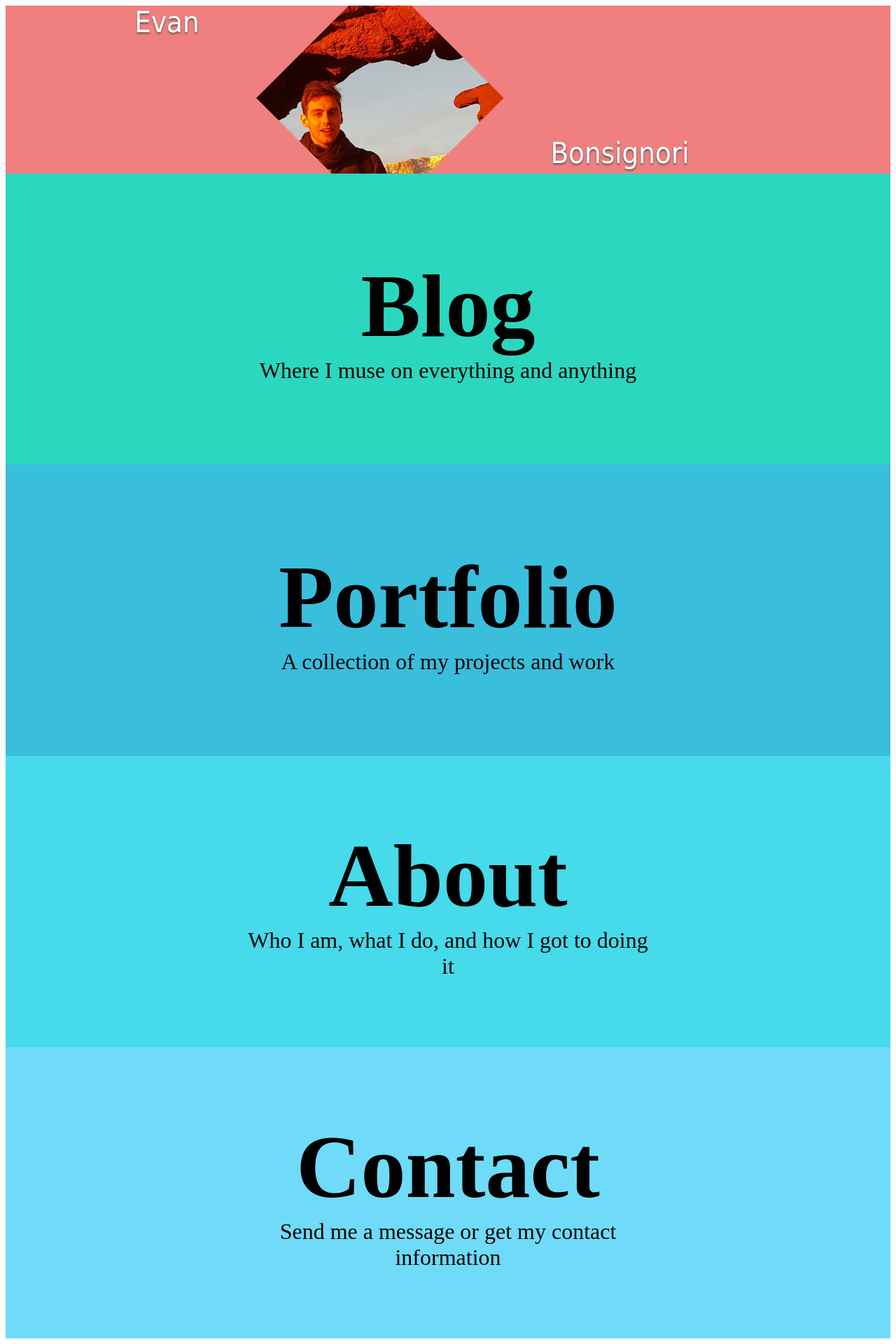
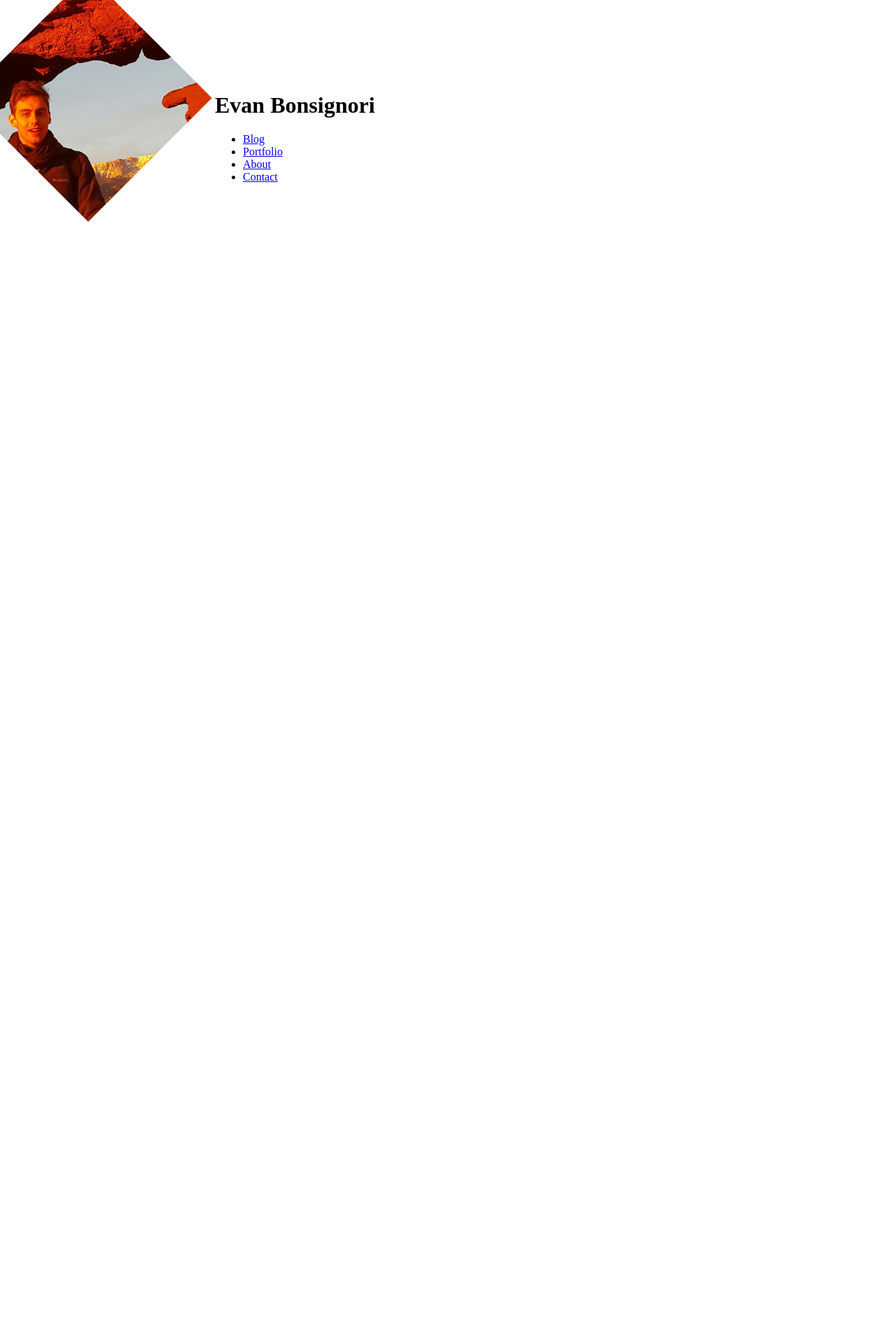
Before and after one commit to Ebonsignori/Personal-Website-Deprecated, a PHP site: page / in a window 1280 px wide. Shown: the whole page at 70% size. After the commit the page ends 317 px from the top, so only its background shows below. Run offline with PHP 8.4, Linux system fonts and the light colour scheme.

Commit message:
New Homepage without css styling

```diff
--- a/css/main.css
+++ b/css/main.css
@@ -10,269 +10,17 @@ head {
 
 /* Page Wrapping */
 #name-wrapper {
-
+display: inline-block;
 }
 
-#name-wrapper  {
-    background-color: lightcoral;
-    height: 2vh;
-    max-height: 40em;
-    min-height: 15em;
-    overflow: hidden;
-    width: 100%;
-}
-
-#name-wrapper .center-div {
-    position: relative;
-
-}
-
-#name-wrapper .losange {
-     overflow: hidden;
-position:absolute;
-left:33%;
-}
-
-#name-wrapper  h1 {
-    position:absolute;
-    margin-left: 2em;
-    color: white;
-    text-shadow: 0px 2px 3px #555;
-    font: 2.6em Tahoma, Helvetica, Arial, Sans-Serif;
-}
-
-
-
-/* Titles */
-.tiles {
-    display: -moz-flex;
-    display: -webkit-flex;
-    display: -ms-flex;
-    display: flex;
-    -moz-flex-wrap: wrap;
-    -webkit-flex-wrap: wrap;
-    -ms-flex-wrap: wrap;
-    flex-wrap: wrap;
-    border-top: 0 !important;
-}
-
-.tiles + * {
-    border-top: 0 !important;
-}
-
-.tiles article {
-    -moz-align-items: center;
-    -webkit-align-items: center;
-    -ms-align-items: center;
-    align-items: center;
-    display: -moz-flex;
-    display: -webkit-flex;
-    display: -ms-flex;
-    display: flex;
-    -moz-transition: -moz-transform 0.25s ease, opacity 0.25s ease, -moz-filter 1s ease, -webkit-filter 1s ease;
-    -webkit-transition: -webkit-transform 0.25s ease, opacity 0.25s ease, -webkit-filter 1s ease, -webkit-filter 1s ease;
-    -ms-transition: -ms-transform 0.25s ease, opacity 0.25s ease, -ms-filter 1s ease, -webkit-filter 1s ease;
-    transition: transform 0.25s ease, opacity 0.25s ease, filter 1s ease, -webkit-filter 1s ease;
-    padding: 2em 2em 1em 2em ;
-    cursor: default;
-    height: 5vh;
-    max-height: 40em;
-    min-height: 25em;
-    overflow: hidden;
-    position: relative;
-    width: 100%;
-}
-.tiles article header {
-    margin:auto;
-    width: 50%;
-    padding-width: 1em;
-    z-index: 3;
-}
-
-.tiles article h3 {
-    text-align: center;
-    font-size: 8em;
-    margin: 0;
-}
-
-
-.tiles article h3 a:hover {
-    color: white !important;
-}
-
-.tiles article p {
-    text-align: center;
-    font-size: 2em;
-    margin: 0;
-}
-
-.tiles article a {
-    text-decoration: none;
-    color: black;
-}
-
-.tiles article .link.primary {
-    border: 0;
-    height: 100%;
-    left: 0;
-    position: absolute;
-    top: 0;
-    width: 100%;
-    z-index: 4;
-}
-
-.tiles article:before {
-    -moz-transition: opacity 0.5s ease;
-    -webkit-transition: opacity 0.5s ease;
-    -ms-transition: opacity 0.5s ease;
-    transition: opacity 0.5s ease;
-    bottom: 0;
-    content: '';
-    display: block;
-    height: 100%;
-    left: 0;
-    opacity: 0.85;
-    position: absolute;
-    width: 100%;
-    z-index: 2;
-    text-align:center;
-}
-
-.tiles article:after {
-    background-color: rgba(36, 41, 67, 0.25);
-    content: '';
-    display: block;
-    height: 100%;
-    left: 0;
-    position: absolute;
-    top: 0;
-    width: 100%;
-    text-align:center;
-    z-index: 1;
-}
-
-.tiles article:hover:before {
-    opacity: 0;
-}
-
-.tiles article.is-transitioning {
-    -moz-transform: scale(0.95);
-    -webkit-transform: scale(0.95);
-    -ms-transform: scale(0.95);
-    transform: scale(0.95);
-    -moz-filter: blur(0.5em);
-    -webkit-filter: blur(0.5em);
-    -ms-filter: blur(0.5em);
-    filter: blur(0.5em);
-    opacity: 0;
-}
-
-.tiles article:nth-child(6n - 5):before {
-    background-color: #10DABC;
-}
-
-.tiles article:nth-child(6n - 4):before {
-    background-color: #20BCDE;
-}
-
-.tiles article:nth-child(6n - 3):before {
-    background-color: #30DDEF;
-}
-
-.tiles article:nth-child(6n - 2):before {
-    background-color: #60DEFF;
-}
-
-@media screen and (max-width: 1280px) {
-
-    .tiles article {
-        text-align:center;
-        padding: 3em 3em 3em 3em ;
-        height: 30vh;
-        max-height: 30em;
-        min-height: 20em;
-    }
-
-    .tiles article header {
-    margin:auto;
-    width: 50%;
-    z-index: 3;
-}
-
-}
-
-@media screen and (max-width: 980px) {
-
-    .tiles article {
-        text-align:center;
-        width: 100% !important;
-    }
-
-    .tiles article header {
-    margin:auto;
-    width: 50%;
-}
-
-}
-
-@media screen and (max-width: 736px) {
-
-    .tiles article {
-        text-align:center;
-        padding: 1.5em 1.5em 1em 1.5em ;
-        height: 15em;
-        max-height: none;
-        min-height: 0;
-        left: 0;
-    }
-
-    .tiles article header {
-    margin:auto;
-    width: 50%;
-}
-
-    .tiles article h3 {
-        font-size: 2.8em;
-    }
-
-    .tiles article p {
-        font-size: 1.3em;
-    }
-
-}
-
-@media screen and (max-width: 480px) {
-
-     .tiles article {
-        text-align:center;
-        padding: 1.5em 1.5em 1em 1.5em ;
-        height: 15em;
-        max-height: none;
-        min-height: 0;
-        left: 0;
-    }
-
-    .tiles article header {
-    margin:auto;
-    width: 50%;
-}
-
-    .tiles article h3 {
-        font-size: 2.8em;
-    }
-
-    .tiles article p {
-        font-size: 1.3em;
-    }
-
+#content-select {
+    margin: 45px;
+    display: inline-block
 }
 
 /* Images */
-#profile-image {
- }
-
  .losange, .losange div {
-  margin: 0 auto;
+ position: relative;
   transform-origin: 50% 50%;
   overflow: hidden;
   width: 250px;
--- a/index.html
+++ b/index.html
@@ -25,46 +25,25 @@
     <body>
 
         <div id="name-wrapper">
+            <div class="losange">
+                <div class="los1">
+                        <img src="img/evan_profile_redrocks.jpg" name="Profile Picture"
+                             alt="A picture of me" title="Me" id="profile-image"/>
 
-                <div class="center-div">
-                    <div class="losange">
-                        <div class="los1">
-                            <img src="img/evan_profile_redrocks.jpg" name="Profile Picture"
-                                 alt="A picture of me" title="Me" id="profile-image"/>
-                        </div>
-                    </div>
-                    <h1 style="left:8%; top: -.7em;"> Evan </h1>
-                    <h1 style="left:55%; top: 3.8em;"> Bonsignori </h1>
                 </div>
+            </div>
+
         </div>
+        <div id="content-select">
+        <h1> Evan Bonsignori </h1>
+        <ul>
+            <li><a href="blog.html" class="link">Blog</a></li>
+            <li><a href="portfolio.html" class="link">Portfolio</a></li>
+            <li><a href="about.html" class="link">About</a></li>
+            <li><a href="contact.html" class="link">Contact</a></li>
 
-        <section class="tiles">
-            <article>
-                <header>
-                    <h3><a href="blog.html" class="link">Blog</a></h3>
-                    <p>Where I muse on everything and anything</p>
-                </header>
-            </article>
-            <article>
-                <header>
-                    <h3><a href="portfolio.html" class="link">Portfolio</a></h3>
-                    <p>A collection of my projects and work</p>
-                </header>
-            </article>
-            <article>
-                <header>
-                    <h3><a href="about.html" class="link">About</a></h3>
-                    <p>Who I am, what I do, and how I got to doing it</p>
-                </header>
-            </article>
-            <article>
-                <header>
-                    <h3><a href="contact.html" class="link">Contact</a></h3>
-                    <p>Send me a message or get my contact information</p>
-                </header>
-            </article>
-        </section>
-
+        </ul>
+        </div>
         <script type="text/javascript" src="js/index.js"></script>
     </body>
 
```
